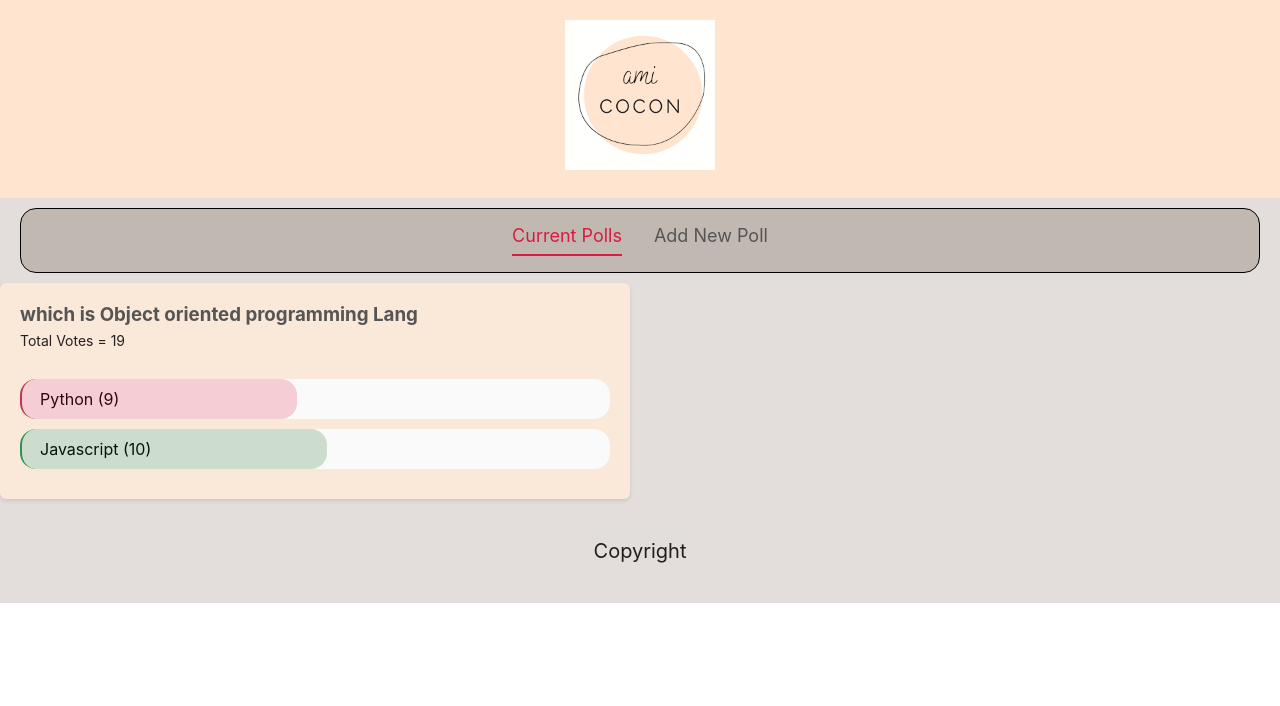
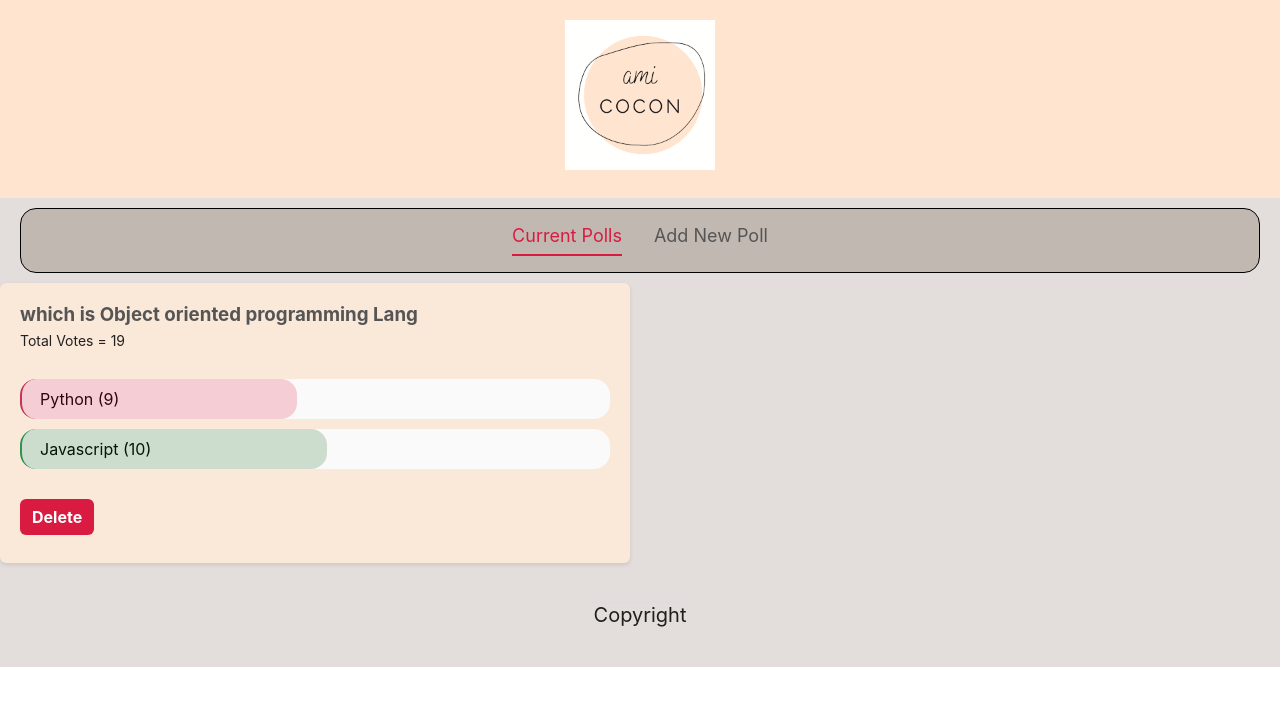
Before and after one commit to MANOJKUMAR877/svelte, a Svelte app: page / in a window 1280 px wide. Shown: the top 706 px of the page. Built offline with nearby package versions, Linux system fonts and the light colour scheme.

Commit message:
poll delete added

```diff
--- a/src/components/PollDetails.svelte
+++ b/src/components/PollDetails.svelte
@@ -1,4 +1,5 @@
 <script>
+  import Button from "./../shared/Button.svelte";
   import Card from "./../shared/Card.svelte";
   import PollStore from "../stores/PollStore";
   import { createEventDispatcher } from "svelte";
@@ -7,9 +8,7 @@
   $: totalVotes = poll.votesA + poll.votesB;
   $: precentA = Math.floor((100 / totalVotes) * poll.votesA);
   $: precentB = Math.floor((100 / totalVotes) * poll.votesB);
-  const handleVote = (option, id ) => {
-   // const { option, id } = e.detail;
-    console.log(id,option);
+  const handleVote = (option, id) => {
     PollStore.update((currentPolls) => {
       let copiedPolls = [...currentPolls];
       let upVotedPoll = copiedPolls.find((poll) => poll.id === id);
@@ -20,6 +19,12 @@
         upVotedPoll.votesB++;
       }
       return copiedPolls;
+    });
+  };
+
+  const deletePoll = (id) => {
+    PollStore.update((currentPolls) => {
+      return currentPolls.filter((poll) => poll.id != id);
     });
   };
 </script>
@@ -36,6 +41,14 @@
   <div class="answer" on:click={handleVote("b", poll.id)}>
     <div class="precent precent-b" style="width: {precentB}%" />
     <span>{poll.answerB} ({poll.votesB})</span>
+  </div>
+  <div class="delete">
+    <Button
+      flat={true}
+      on:click={() => {
+        deletePoll(poll.id);
+      }}>Delete</Button
+    >
   </div>
 </Card>
 
@@ -79,4 +92,7 @@
     border-left: 2px solid #31924e;
     background: rgba(20, 104, 33, 0.2);
   }
+  .delete {
+    margin-top: 30px;
+  }
 </style>
--- a/src/shared/Button.svelte
+++ b/src/shared/Button.svelte
@@ -4,7 +4,7 @@
   export let inverse = false;
 </script>
 
-<button class={type} class:flat class:inverse>
+<button class={type} class:flat class:inverse on:click>
   <slot />
 </button>
 
@@ -33,9 +33,9 @@
     background: white;
     border: 2px solid #d91b42;
   }
-  .secondary.inverse{
+  .secondary.inverse {
     color: #45c496;
     background: white;
-    border:2px solid #45c496
+    border: 2px solid #45c496;
   }
 </style>
```
